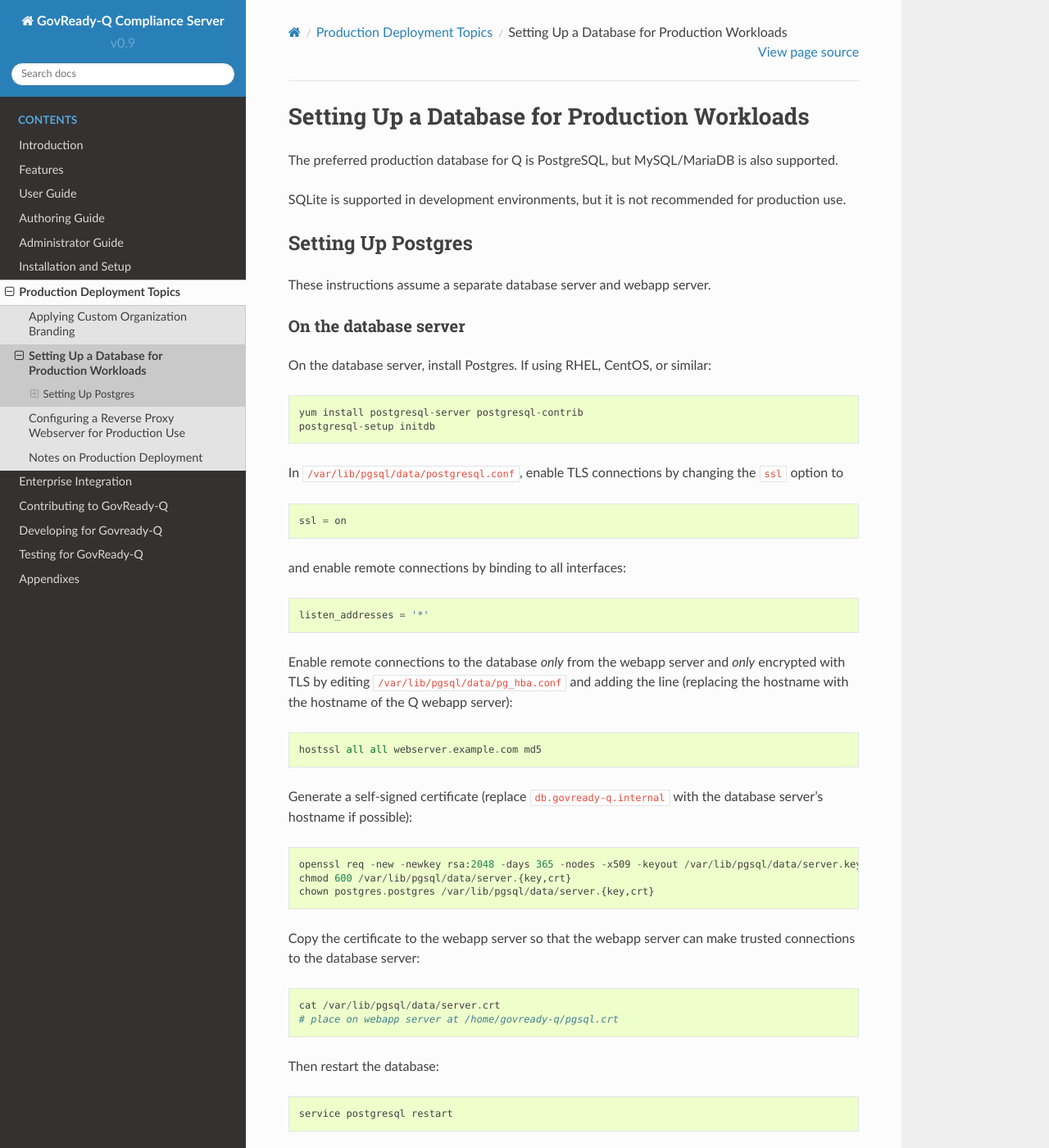
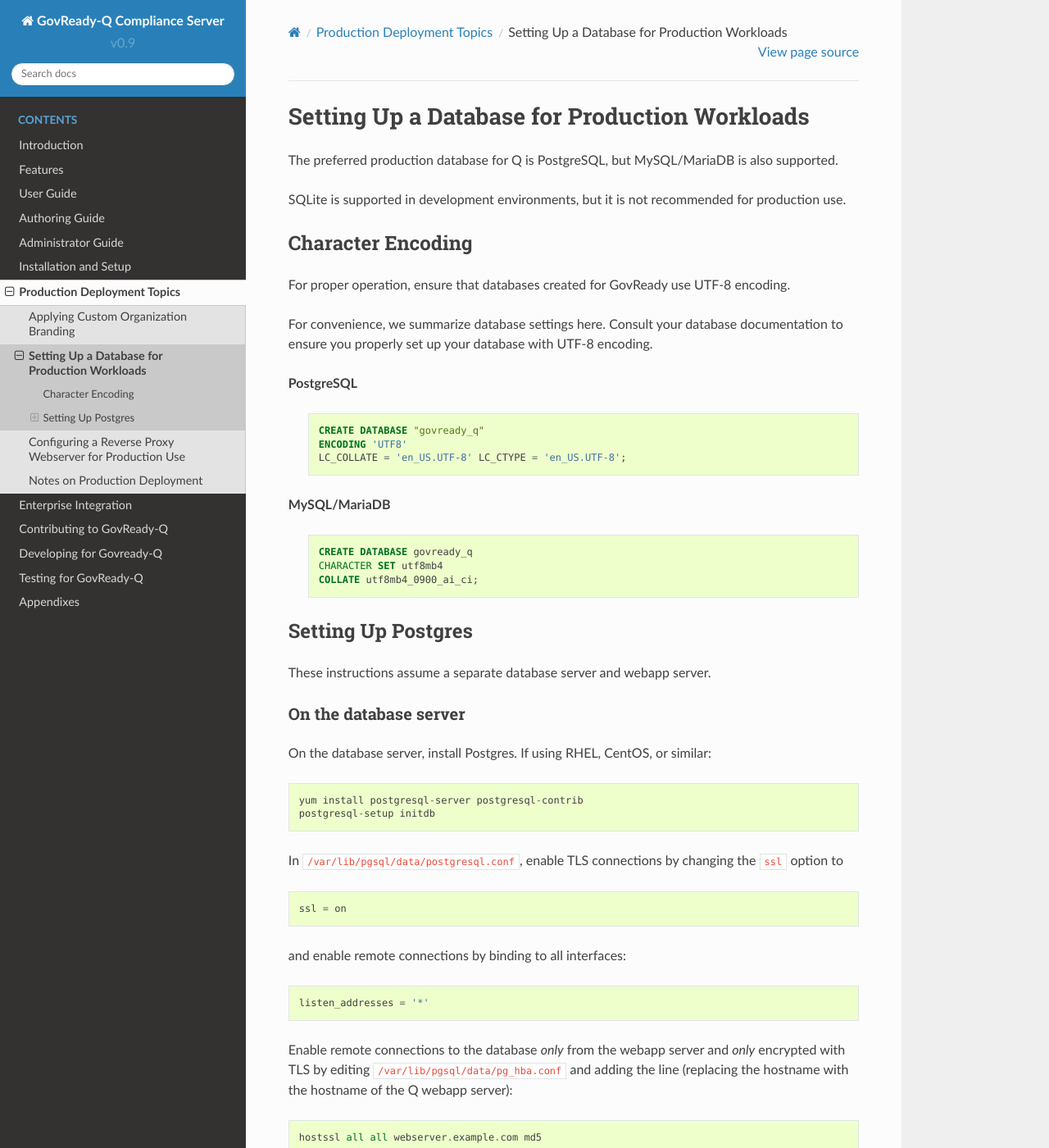
Before and after one commit to GovReady/govready-q-docs, a Sphinx documentation site: the page built from source/production-deployment-topics/setting-up-a-database-for-production-workloads.rst, in a window 1280 px wide and 1400 px high. Shown: the whole window at 82% size. Built offline with Sphinx 7.4.7 and the Read the Docs theme 2.0.0, drawn with Linux system fonts in a browser that asks for light colours; some of the changed text lies outside the part shown.

Commit message:
add UTF8 encoding instructions for DBs

```diff
--- a/source/production-deployment-topics/setting-up-a-database-for-production-workloads.rst
+++ b/source/production-deployment-topics/setting-up-a-database-for-production-workloads.rst
@@ -10,6 +10,29 @@
 
 SQLite is supported in development environments, but it is not recommended for
 production use.
+
+Character Encoding
+------------------
+
+For proper operation, ensure that databases created for GovReady use UTF-8 encoding.
+
+For convenience, we summarize database settings here.  Consult your database documentation to ensure you properly set up your database with UTF-8 encoding.
+
+**PostgreSQL**
+
+   .. code-block:: sql
+
+      CREATE DATABASE "govready_q"
+      ENCODING 'UTF8'
+      LC_COLLATE = 'en_US.UTF-8' LC_CTYPE = 'en_US.UTF-8';
+
+**MySQL/MariaDB**
+
+   .. code-block:: sql
+
+      CREATE DATABASE govready_q
+      CHARACTER SET utf8mb4
+      COLLATE utf8mb4_0900_ai_ci;
 
 Setting Up Postgres
 -------------------
@@ -79,7 +102,7 @@
    sudo -iu postgres createuser -P govready_q
    # paste a long random password
 
-   sudo -iu postgres createdb govready_q
+   sudo -iu postgres createdb --encoding UTF8 --lc-collate 'en_US.UTF-8' --lc-ctype 'en_US.UTF-8' govready_q
 
 Postgres’s default permissions automatically grant users access to a
 database of the same name.
```
Also changed, not shown: source/installation-and-setup/server-based-installation/linux/centos7/index.rst (+8 -1 lines), source/installation-and-setup/server-based-installation/linux/centos8/index.rst (+8 -1 lines), source/installation-and-setup/server-based-installation/linux/ubuntu/index.rst (+9 -1 lines).
